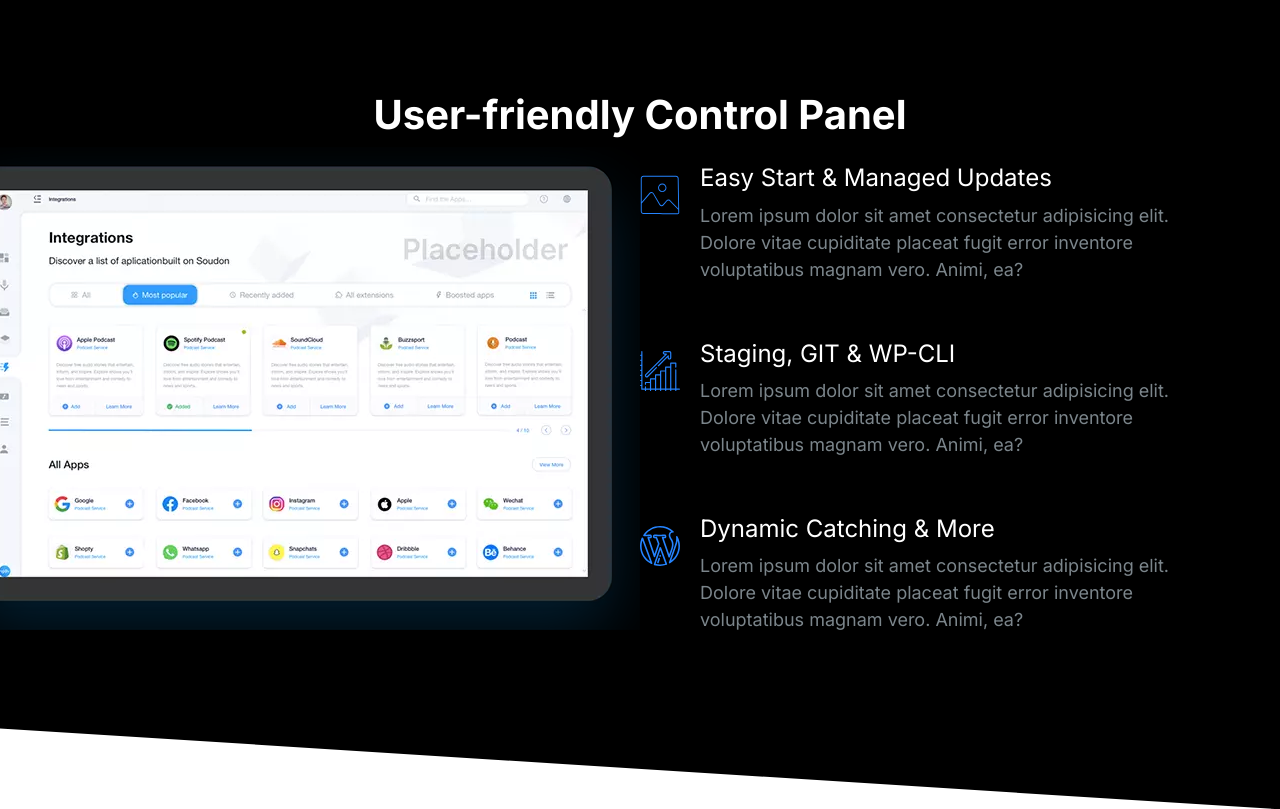
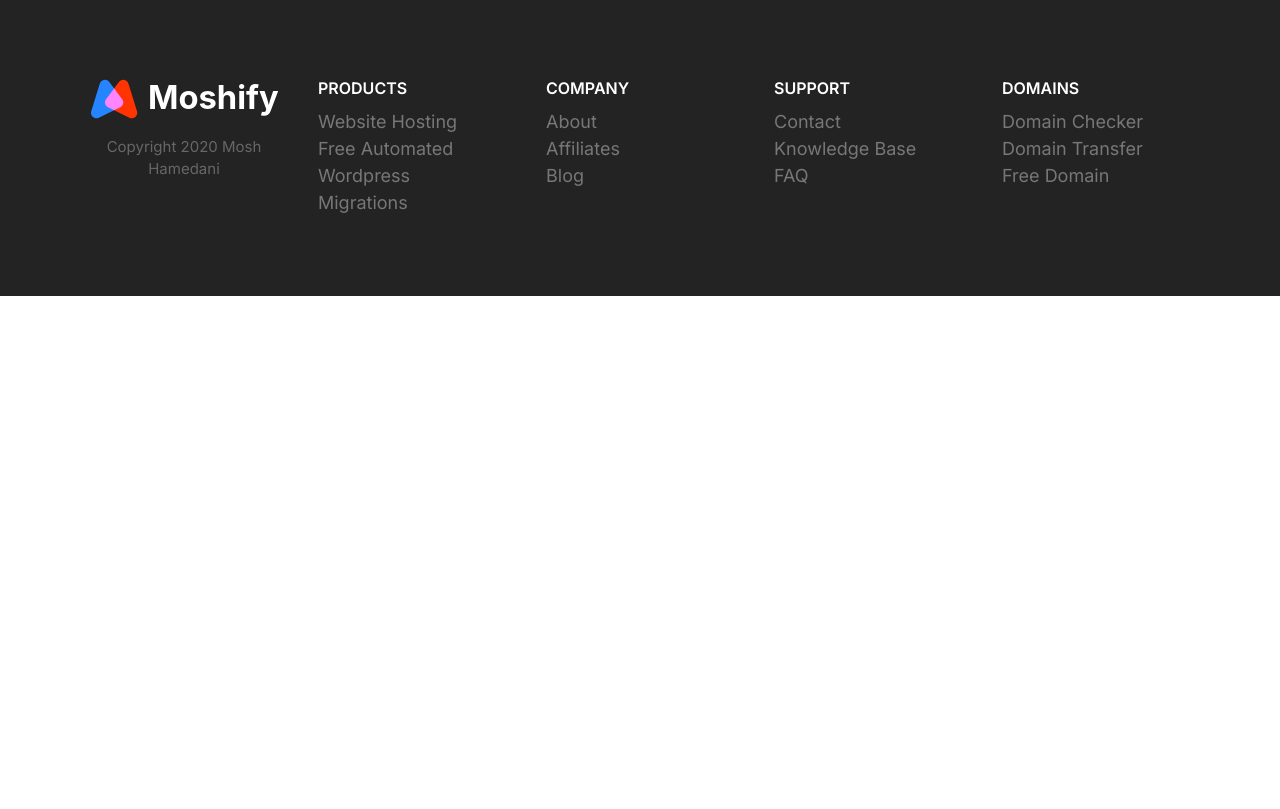
Before and after one commit to KIsmoilov/Moshify, a plain HTML site: page index.html in a window 1280 px wide. Drawn offline with Linux system fonts and the light colour scheme.

Commit message:
Build the footer components

```diff
--- a/css/styles.css
+++ b/css/styles.css
@@ -617,6 +617,7 @@ a {
 
 .block__header {
   text-align: center;
+  margin-bottom: 4rem;
 }
 
 .block__heading {
@@ -814,3 +815,80 @@ a {
     max-width: 700px;
   }
 }
+/* Footer */
+.footer {
+  background: #232323;
+}
+
+.footer a {
+  color: #777;
+  transition: color 0.3s;
+}
+
+.footer a:hover {
+  color: #fff;
+}
+
+.footer__section {
+  padding: 2rem;
+  border-bottom: 1px solid #393939;
+}
+
+.footer__heading {
+  text-transform: uppercase;
+  font-weight: 600;
+}
+
+.footer__brand {
+  margin-top: 5rem;
+  text-align: center;
+}
+
+/* TODO: Consider refactoring this and applying it to all images */
+
+.footer__brand img {
+  width: 100%;
+  max-width: 230px;
+}
+
+.footer__copyright {
+  font-size: 2.1rem;
+  color: #fff;
+  opacity: 0.3;
+}
+
+@media screen and (min-width: 768px) {
+  .footer__sections {
+    grid-template-columns: repeat(auto-fit, minmax(10rem, 1fr));
+  }
+
+  .footer .collapsible__chevron {
+    display: none;
+  }
+
+  .footer .collapsible__content {
+    opacity: 1;
+    max-height: 100%;
+  }
+
+  .footer__brand {
+    order: -1;
+    margin-top: 1rem;
+  }
+
+  .footer__copyright {
+    font-size: 1.5rem;
+  }
+
+  .footer__section {
+    border: 0;
+  }
+
+  .footer__section .list {
+    margin: 0;
+  }
+
+  .footer__heading {
+    font-size: 1.6rem;
+  }
+}
--- a/index.html
+++ b/index.html
@@ -15,75 +15,74 @@
     <link rel="stylesheet" href="css/styles.css" />
   </head>
   <body>
-    <section class="block block--dark block--skewed-right block-showcase">
-      <header class="block__header">
-        <h2>User-friendly Control Panel</h2>
-        <div class="container grid grid--1x2">
-            <picture class="block-showcase__image">
-              <source
-                type="image/webp"
-                srcset="images/ipad.webp 1x, images/ipad@2x.webp 2x" />
-              <source
-                type="image/png"
-                srcset="images/ipad.png 1x, images/ipad@2x.png 2x" />
-              <img src="images/ipad@2x.png" alt=""
-            /></picture>
+    <footer class="block block--dark footer">
+      <div class="container grid footer__sections">
+        <section class="collapsible collapsible--expanded footer__section">
+          <header class="collapsible__header">
+            <h2 class="collapsible__heading footer__heading">Products</h2>
+            <svg class="icon icon--white collapsible__chevron">
+              <use xlink:href="images/sprite.svg#chevron"></use>
+            </svg>
+          </header>
+          <div class="collapsible__content">
             <ul class="list">
-              <li>
-                <div class="media">
-                  <div class="media__image">
-                    <svg class="icon icon--primary">
-                      <use xlink:href="images/sprite.svg#snap"></use>
-                    </svg>
-                  </div>
-                  <div class="media__body">
-                    <h3 class="media__title">Easy Start & Managed Updates</h3>
-                    <p>
-                      Lorem ipsum dolor sit amet consectetur adipisicing elit. Dolore vitae
-                      cupiditate placeat fugit error inventore voluptatibus magnam vero. Animi,
-                      ea?
-                    </p>
-                  </div>
-                </div>
-                </li>
-                <li>
-                  <div class="media">
-                    <div class="media__image">
-                      <svg class="icon icon--primary">
-                        <use xlink:href="images/sprite.svg#growth"></use>
-                      </svg>
-                    </div>
-                    <div class="media__body">
-                      <h3 class="media__title">Staging, GIT & WP-CLI</h3>
-                      <p>
-                        Lorem ipsum dolor sit amet consectetur adipisicing elit. Dolore vitae
-                        cupiditate placeat fugit error inventore voluptatibus magnam vero. Animi,
-                        ea?
-                      </p>
-                    </div>
-                  </div>
-                </li>
-                <li>
-                  <div class="media">
-                    <div class="media__image">
-                      <svg class="icon icon--primary">
-                        <use xlink:href="images/sprite.svg#wordpress"></use>
-                      </svg>
-                    </div>
-                    <div class="media__body">
-                      <h3 class="media__title">Dynamic Catching & More</h3>
-                      <p>
-                        Lorem ipsum dolor sit amet consectetur adipisicing elit. Dolore vitae
-                        cupiditate placeat fugit error inventore voluptatibus magnam vero. Animi,
-                        ea?
-                      </p>
-                    </div>
-                  </div>
-                </li>
-              </ul>
-            </div>
+              <li><a href="#">Website Hosting</a></li>
+              <li><a href="#">Free Automated Wordpress</a></li>
+              <li><a href="#">Migrations</a></li>
+            </ul>
           </div>
-    </section>
-       <script src="js/main.js"></script>
+        </section>
+        <section class="collapsible footer__section">
+          <header class="collapsible__header">
+            <h2 class="collapsible__heading footer__heading">Company</h2>
+            <svg class="icon icon--white collapsible__chevron">
+              <use xlink:href="images/sprite.svg#chevron"></use>
+            </svg>
+          </header>
+          <div class="collapsible__content">
+            <ul class="list">
+              <li><a href="#">About</a></li>
+              <li><a href="#">Affiliates</a></li>
+              <li><a href="#">Blog</a></li>
+            </ul>
+          </div>
+        </section>
+        <section class="collapsible footer__section">
+          <header class="collapsible__header">
+            <h2 class="collapsible__heading footer__heading">Support</h2>
+            <svg class="icon icon--white collapsible__chevron">
+              <use xlink:href="images/sprite.svg#chevron"></use>
+            </svg>
+          </header>
+          <div class="collapsible__content">
+            <ul class="list">
+              <li><a href="#">Contact</a></li>
+              <li><a href="#">Knowledge Base</a></li>
+              <li><a href="#">FAQ</a></li>
+            </ul>
+          </div>
+        </section>
+        <section class="collapsible footer__section">
+          <header class="collapsible__header">
+            <h2 class="collapsible__heading footer__heading">Domains</h2>
+            <svg class="icon icon--white collapsible__chevron">
+              <use xlink:href="images/sprite.svg#chevron"></use>
+            </svg>
+          </header>
+          <div class="collapsible__content">
+            <ul class="list">
+              <li><a href="#">Domain Checker</a></li>
+              <li><a href="#">Domain Transfer</a></li>
+              <li><a href="#">Free Domain</a></li>
+            </ul>
+          </div>
+        </section>
+        <section class="footer__brand">
+          <img src="images/logo.svg" alt="" />
+          <p class="footer__copyright">Copyright 2020 Mosh Hamedani</p>
+        </section>
+      </div>
+    </footer>
+    <script src="js/main.js"></script>
   </body>
 </html>
```
Also changed, not shown: components/footer.html (added, +68 -0 lines).
